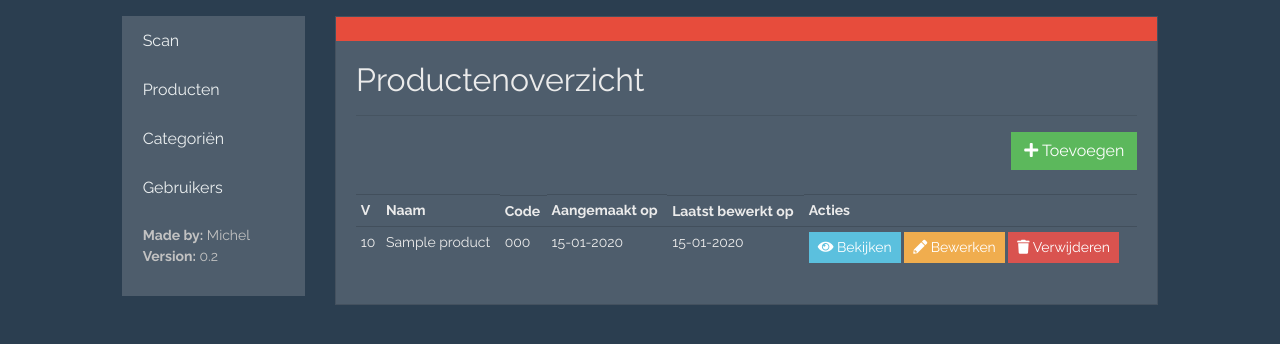
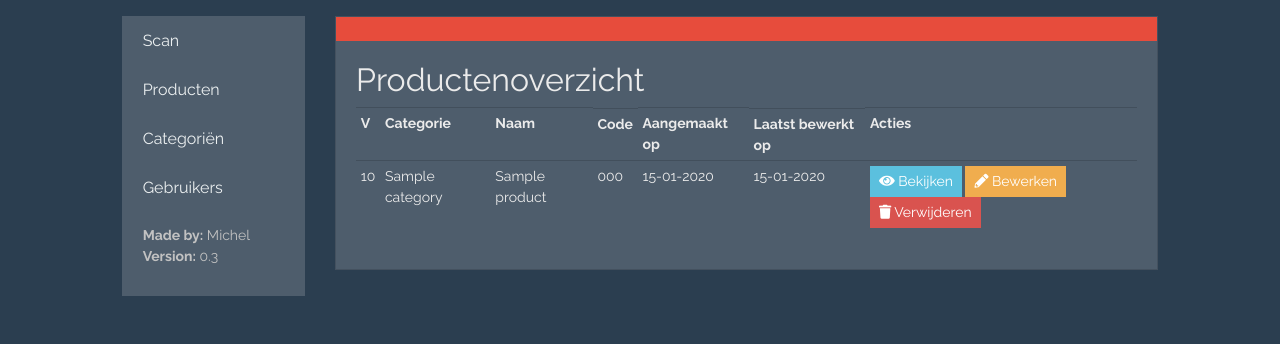
Before and after one commit to Michelium/aestedstocks, a Symfony app: template templates/product/index.html.twig in a window 1280 px wide. Shown: the part 40-384 px from the top of the page. Run offline with Twig, Linux system fonts and the light colour scheme; the template is opened without the code that fills it: most values are stand-ins (such as "Sample title", 1, 10 or a date in 2020); some libraries are stand-ins or nearby versions.

Commit message:
add category to product, remove multiple items initial start

```diff
--- a/public/js/admin.js
+++ b/public/js/admin.js
@@ -52,12 +52,6 @@ $(document).ready(function () {
     }
 
     function scanMultipleProducts() {
-        const getUrl = window.location;
-        let baseUrl = getUrl.protocol + "//" + getUrl.host + "/" + getUrl.pathname.split('/')[1];
-        if (baseUrl.search('localhost') !== -1) {
-            baseUrl += '/public/admin';
-        }
-
         $('#scan_multiple_input').keypress(function (e) {
             if (e.which === 13) {
                 let id = $(this).val();
@@ -75,10 +69,12 @@ $(document).ready(function () {
 
         $('.scan_multiple_submit').on('click', function () {
             let alertBox = $('.scan_multiple_alert-box');
+            let type = $(this).data('type');
+                    console.log(getListItems());
             $.ajax({
                 url: baseUrl + "/function/submitproductlist",
                 method: 'POST',
-                data: {items: getListItems()},
+                data: {items: getListItems(), type: type},
                 success: function (data) {
                     alertBox.html('');
                     alertBox.append('' +
@@ -101,9 +97,10 @@ $(document).ready(function () {
     }
     function getListItems() {
         const items = [];
-        $('.scan_multiple_table tr:not(:first-of-type)').each(function () {
+        $('.scan_multiple_table tr').each(function () {
             items.push($(this).attr('data-id'));
         });
+        items.shift();
         return items;
     }
 
@@ -129,11 +126,6 @@ $(document).ready(function () {
     }
 
     function categoryPage() {
-        $('.category_add_category_button').on('click', function () {
-
-
-        });
-
         $('.category_action_category_button').on('click', function () {
             const id = $(this).data('id');
             const action = $(this).data('action');
@@ -153,7 +145,6 @@ $(document).ready(function () {
                     });
                     break;
             }
-
         });
     }
 
--- a/src/Controller/ProductController.php
+++ b/src/Controller/ProductController.php
@@ -2,6 +2,7 @@
 
 namespace App\Controller;
 
+use App\Entity\Category;
 use App\Entity\Product;
 use App\Form\ProductType;
 use Exception;
@@ -42,6 +43,8 @@ class ProductController extends AbstractController
         $product->setName($data['name']);
         $product->setCode($data['code']);
         $product->setDescription($data['description']);
+        $category = $em->getRepository(Category::class)->find($data['category']);
+        $product->setCategory($category);
         $product->setCreatedAt(new \DateTime('now'));
 
         $em->persist($product);
@@ -98,6 +101,8 @@ class ProductController extends AbstractController
             $product->setName($data['name']);
             $product->setCode($data['code']);
             $product->setDescription($data['description']);
+            $category = $em->getRepository(Category::class)->find($data['category']);
+            $product->setCategory($category);
             $product->setModifiedAt(new \DateTime('now'));
 
             $em->persist($product);
--- a/templates/base.html.twig
+++ b/templates/base.html.twig
@@ -1,4 +1,4 @@
-{% set v = '0.2' %}
+{% set v = '0.3' %}
 <!DOCTYPE html>
 <html lang="en">
 <head>
--- a/templates/home/index.html.twig
+++ b/templates/home/index.html.twig
@@ -62,8 +62,8 @@
 
                 </tbody>
             </table>
-            <button class="btn btn-success btn-sm scan_multiple_submit" type="button"><i class="fa fa-plus"></i> Bovenstaande lijst toevoegen</button>
-            <button class="btn btn-danger btn-sm scan_multiple_remove" type="button"><i class="fa fa-trash"></i> Bovenstaande lijst verwijderen</button>
+            <button class="btn btn-success btn-sm scan_multiple_submit" data-type="add" type="button"><i class="fa fa-plus"></i> Bovenstaande lijst toevoegen</button>
+            <button class="btn btn-danger btn-sm scan_multiple_submit" data-type="remove" type="button"><i class="fa fa-trash"></i> Bovenstaande lijst verwijderen</button>
         </div>
     </div>
 {% endblock %}
--- a/templates/product/index.html.twig
+++ b/templates/product/index.html.twig
@@ -6,17 +6,12 @@
 
 {% block body %}
     <h2>Productenoverzicht</h2>
-    <hr>
-    <div class="row">
-        <div class="col-lg-12">
-            <button class="btn btn-success float-right mb-4"><i class="fa fa-plus"></i> Toevoegen</button>
-        </div>
-    </div>
     <div class="row">
         <div class="col-lg-12">
             <table class="table table-sm table-hover table-responsive-md" id="product_table">
                 <tr>
                     <th>V</th>
+                    <th>Categorie</th>
                     <th>Naam</th>
                     <th class="d-none d-md-block">Code</th>
                     <th>Aangemaakt op</th>
@@ -26,6 +21,7 @@
                 {% for product in products  %}
                     <tr>
                         <td>{{ product.stock }}</td>
+                        <td>{{ product.category.name }}</td>
                         <td>{{ product.name }}</td>
                         <td class="d-none d-md-block">{{ product.code }}</td>
                         <td>{{ product.createdAt|date('d-m-Y') }}</td>
--- a/templates/sections/found.html.twig
+++ b/templates/sections/found.html.twig
@@ -9,6 +9,12 @@
                 <th style="width: 20%">Naam</th>
                 <td>{{ product.name }}</td>
             </tr>
+            {% if product.category is not empty %}
+            <tr>
+                <th>Categorie</th>
+                <td>{{ product.category.name }}</td>
+            </tr>
+            {% endif %}
             <tr>
                 <th>Code</th>
                 <td>{{ product.code }}</td>
--- a/templates/sections/show_product.html.twig
+++ b/templates/sections/show_product.html.twig
@@ -3,6 +3,12 @@
         <th style="width: 20%">Naam</th>
         <td>{{ product.name }}</td>
     </tr>
+    {% if product.category is not empty %}
+        <tr>
+            <th>Categorie</th>
+            <td>{{ product.category.name }}</td>
+        </tr>
+    {% endif %}
     <tr>
         <th>Code</th>
         <td>{{ product.code }}</td>
```
Also changed, not shown: src/Controller/AdminController.php (+7 -3 lines), src/Form/ProductType.php (+7 -0 lines).
